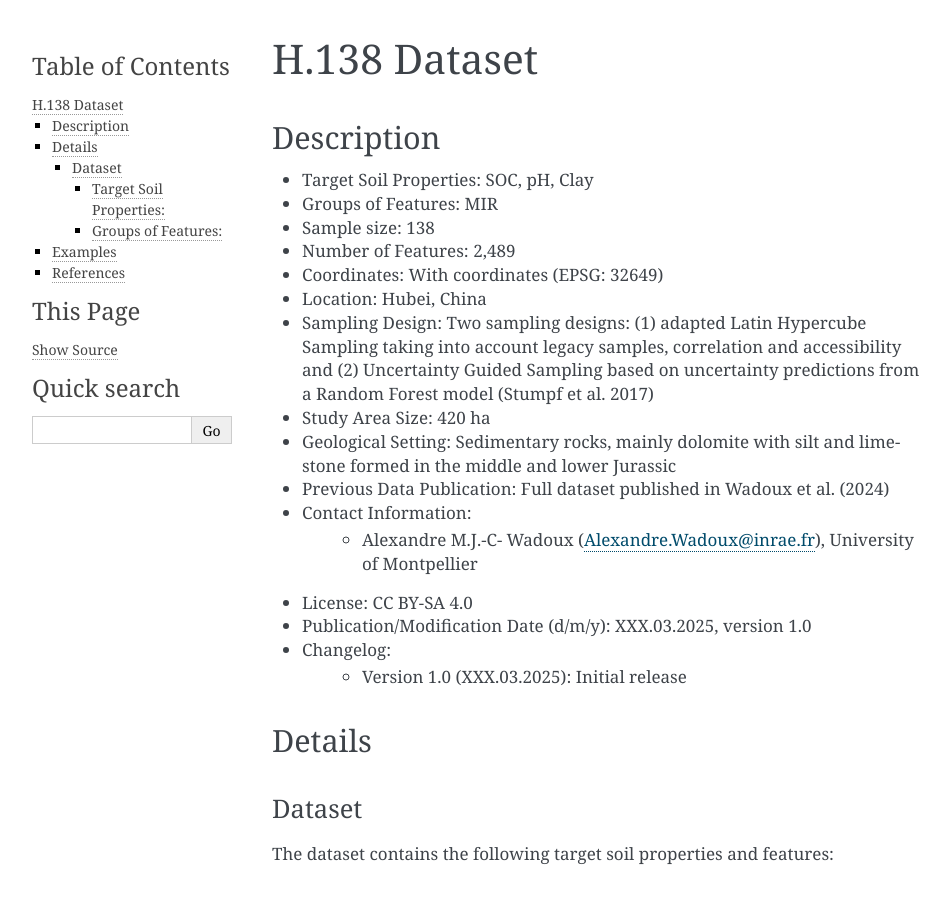
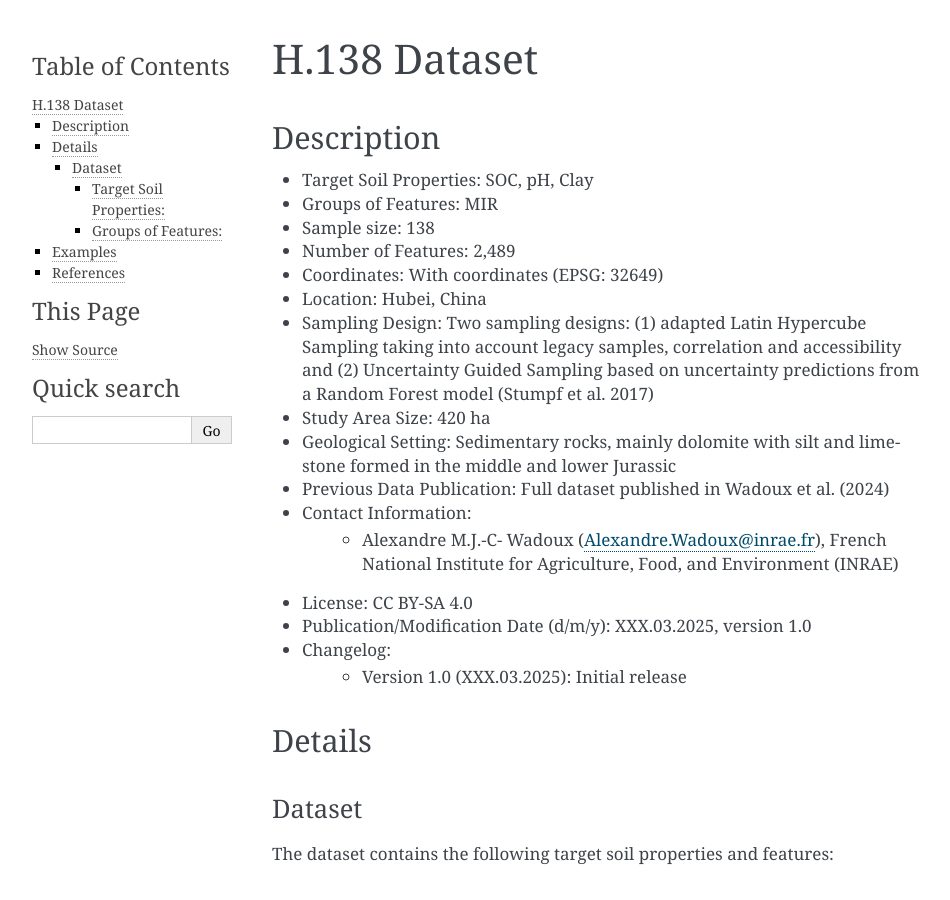
Before and after one commit to a11to1n3/LimeSoDa, a Sphinx documentation site: the page built from docs/source/datasets/H_138.rst, in a window 1280 px wide and 900 px high. Shown: the whole window, without its empty margins (148-1098 px from the left). Built offline with Sphinx 7.4.7, drawn with Linux system fonts in a browser that asks for light colours; pages that are not in the unit, such as notebooks, are missing from menus.

Commit message:
Update H_138.rst

```diff
--- a/docs/source/datasets/H_138.rst
+++ b/docs/source/datasets/H_138.rst
@@ -14,7 +14,7 @@ Description
 * Geological Setting: Sedimentary rocks, mainly dolomite with silt and limestone formed in the middle and lower Jurassic
 * Previous Data Publication: Full dataset published in Wadoux et al. (2024)
 * Contact Information:
-    * Alexandre M.J.-C- Wadoux (Alexandre.Wadoux@inrae.fr), University of Montpellier
+    * Alexandre M.J.-C- Wadoux (Alexandre.Wadoux@inrae.fr), French National Institute for Agriculture, Food, and Environment (INRAE)
 * License: CC BY-SA 4.0
 * Publication/Modification Date (d/m/y): XXX.03.2025, version 1.0
 * Changelog:
```
